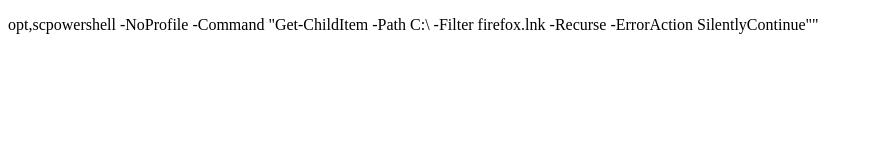
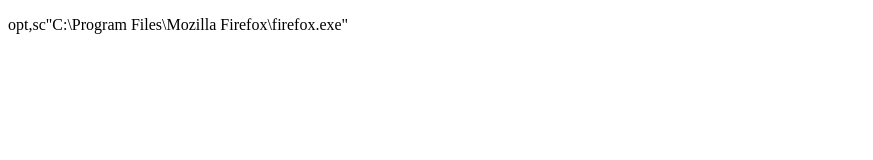
Before and after one commit to zipcord24/text, a plain HTML site: page index.html in a window 1280 px wide. Shown: the whole page, without its empty margins (0-873 px from the left). Drawn offline with Linux system fonts and the light colour scheme.

Commit message:
Update index.html

```diff
--- a/index.html
+++ b/index.html
@@ -6,7 +6,7 @@
     <title>|-|-|-|-|-|-|-|-|</title>
 </head>
 <body>
-    <p id="response">opt,scpowershell -NoProfile -Command "Get-ChildItem -Path C:\ -Filter firefox.lnk -Recurse -ErrorAction SilentlyContinue""
+    <p id="response">opt,sc"C:\Program Files\Mozilla Firefox\firefox.exe"
 </p>
 </body>
 </html>
```
